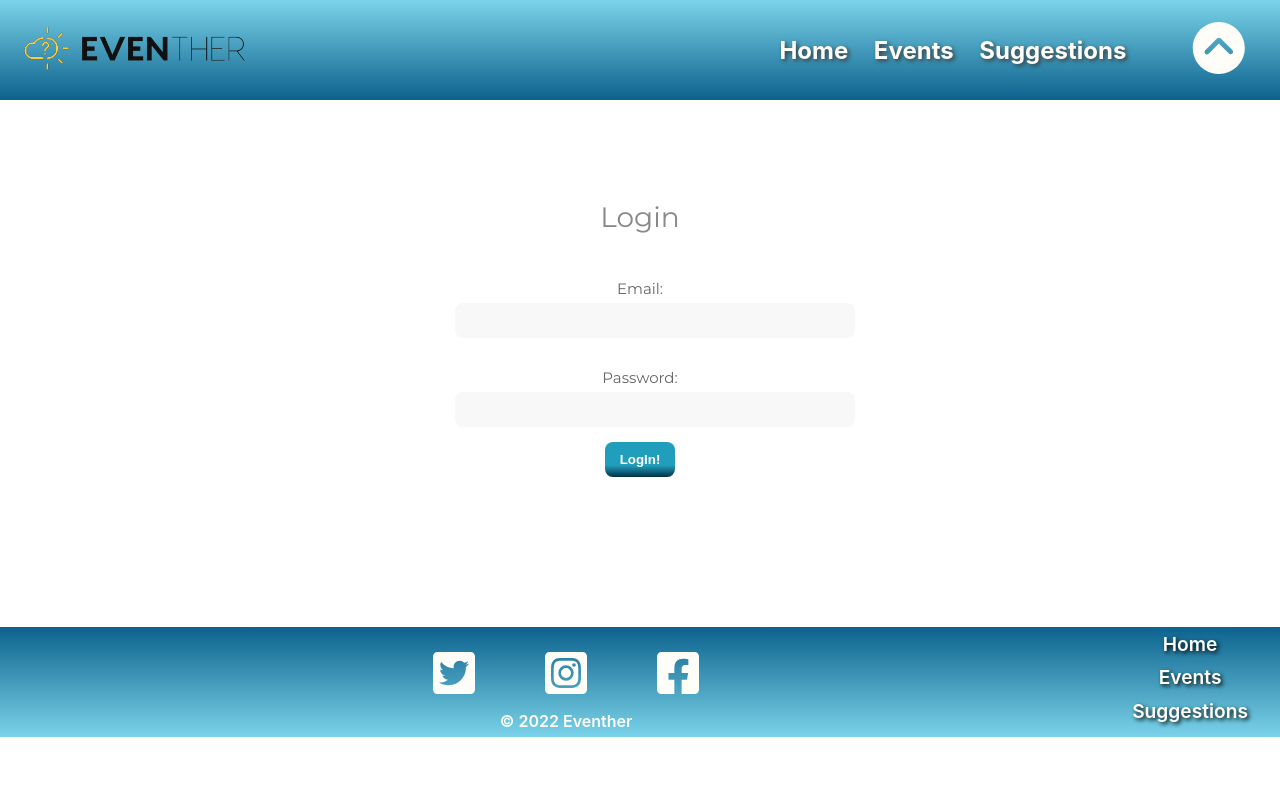
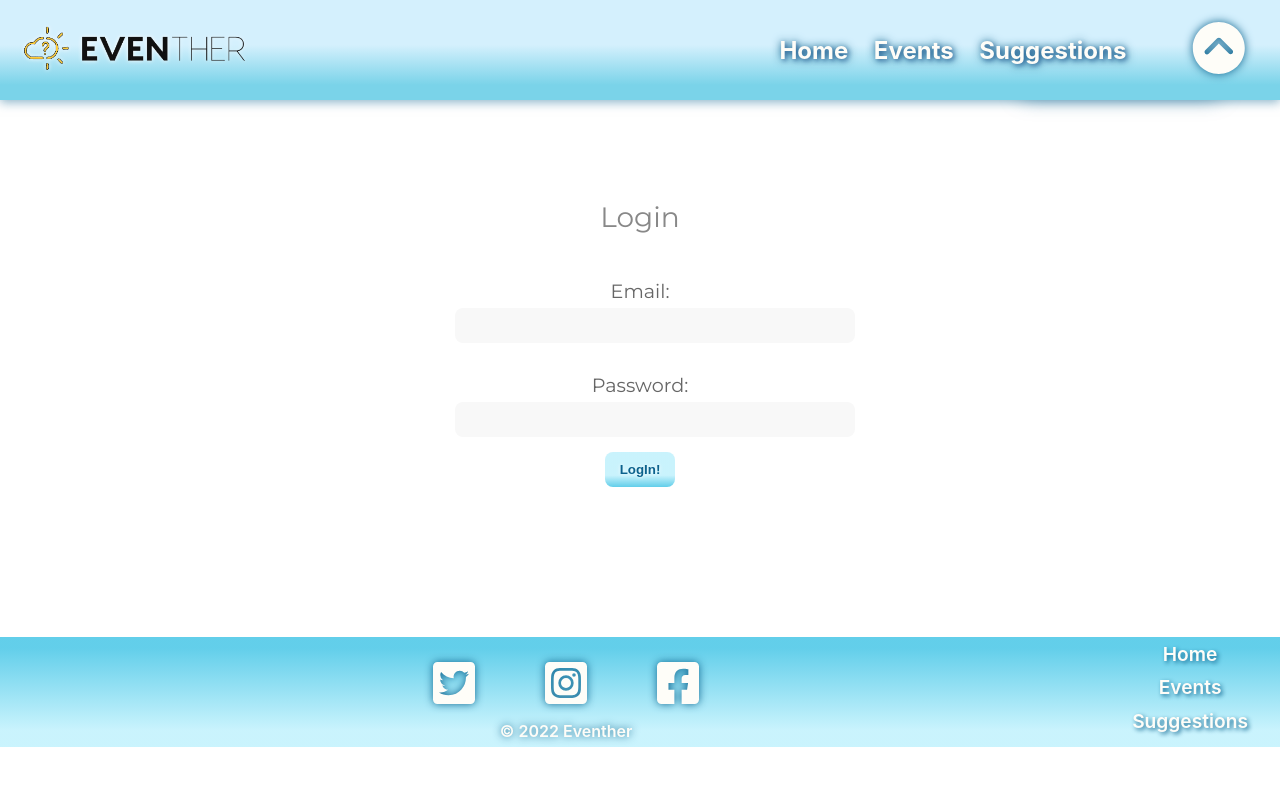
Before and after one commit to Eventher/eventher-weather-app, a React (Vite) app in the folder frontend/: page /login in a window 1280 px wide. Both pictures are taken after a click on the icon 1203 px from the left and 48 px from the top of the page. Shown: the top 786 px of the page. Built offline with nearby package versions, Linux system fonts and the light colour scheme; no server answers.

Commit message:
design rendering, softer colors

```diff
--- a/frontend/src/components/EventsList/EventsCards/EventsCards.css
+++ b/frontend/src/components/EventsList/EventsCards/EventsCards.css
@@ -63,12 +63,13 @@
 }
 
 .rightBtn {
-  float: right;
+  background: radial-gradient(rgba(199, 243, 253, 0.95), rgba(90, 204, 233, 0.95));  float: right;
   width: 50px;
   height: 50px;
   margin: 20px 20% 25px 0px;
 }
 .leftBtn {
+  background: radial-gradient(rgba(199, 243, 253, 0.95), rgba(90, 204, 233, 0.95));  float: right;
   float: left;
   margin: 20px 0px 25px 20%;
   width: 50px;
--- a/frontend/src/components/Suggestions/suggestions.css
+++ b/frontend/src/components/Suggestions/suggestions.css
@@ -1,3 +1,5 @@
+@import url("https://fonts.googleapis.com/css2?family=Inter:wght@200;300;600&family=Montserrat:wght@400;700&display=swap");
+
 .suggestions-form {
   display: flex;
   flex-direction: column;
@@ -5,12 +7,14 @@
 }
 
 .suggestions-label {
+  font-family: montserrat, sans-serif;
+  font-weight: 200;
   display: block;
   color: #666;
-  font-size: 1.6rem;
+  font-size: 1.2rem;
   margin: 1rem 20%;
   transition: 0.4s;
-  text-align: left;
+  text-align: center;
 }
 
 .suggestions-form-group:focus-within .suggestions-label {
@@ -47,7 +51,7 @@
 }
 
 .alert {
-  color: red;
+  color: #f8f8f8;
   filter: drop-shadow(0 0 6px rgba(98, 60, 60, 0.5));
   margin-bottom: 15px;
 }
@@ -62,12 +66,13 @@
   margin: 2rem auto 0;
   background-image: linear-gradient(
     to bottom,
-    #219ebc,
-    #219ebc,
-    #219ebc,
-    #023047
+    rgba(199, 243, 253, 0.95),
+    rgba(199, 243, 253, 0.95),
+    rgba(199, 243, 253, 0.95),
+    rgba(90, 204, 233, 0.95)
   );
-  color: #fff;
+  color: var(--dark-blue);
+  text-shadow: 0 0 4px white;
   font-weight: 600;
   font-size: 1.2rem;
   text-align: center;
@@ -79,13 +84,14 @@
   }
 
   .suggestions-label {
-    font-size: 1.5rem;
+    font-family: montserrat, sans-serif;
+    font-size: 1.2rem;
     margin: 1rem 0;
   }
 
   .suggestions-input,
   .text-area {
-    font-size: 1rem;
+    font-size: 1.2rem;
     width: 100%;
   }
 }
--- a/frontend/src/components/footer/footer.css
+++ b/frontend/src/components/footer/footer.css
@@ -2,8 +2,8 @@
   background: var(--dark-blue);
   background: linear-gradient(
     180deg,
-    var(--dark-blue) 0%,
-    var(--clear-blue) 100%
+    rgba(90, 204, 233, 0.95) 10%,
+    rgba(199, 243, 253, 0.95) 85%
   );
 
   width: 100%;
@@ -24,12 +24,14 @@
   height: auto;
   padding: 1rem 2rem 0;
   color: var(--white);
+  filter: drop-shadow(0 0 4px rgba(12, 98, 141, 0.95))
 }
 
 #copyrights {
   color: var(--white);
   font-weight: 600;
   padding-top: 0.6rem;
+  filter: drop-shadow(0 0 4px rgba(12, 98, 141, 0.95))
 }
 
 .website-map {
@@ -47,7 +49,7 @@
 .listItem a {
   text-decoration: none;
   color: var(--white);
-  text-shadow: 2px 2px 4px #000000;
+  text-shadow: 2px 2px 4px rgba(12, 98, 141, 0.95);
   font-weight: 600;
   font-size: 1.2rem;
 }
--- a/frontend/src/components/header/Navbar.module.css
+++ b/frontend/src/components/header/Navbar.module.css
@@ -41,9 +41,9 @@
 
 .MainNavbar {
   background: linear-gradient(
-    0deg,
-    rgba(122, 211, 233, 0.95) 0%,
-    rgba(12, 98, 141, 0.9) 100%
+    180deg,
+    rgba(90, 204, 233, 0.95) 10%,
+    rgba(199, 243, 253, 0.95) 85%
   );
 }
 
@@ -51,10 +51,11 @@
   z-index: 0;
   right: 90px;
   background: var(--dark-blue);
+  border-radius: 0 0 10px 10px;
   background: linear-gradient(
     180deg,
-    rgba(12, 98, 141, 0.95) 0%,
-    rgba(122, 211, 233, 0.95) 100%
+    rgba(90, 204, 233, 0.95) 10%,
+    rgba(199, 243, 253, 0.95) 85%
   );
 }
 
@@ -65,12 +66,16 @@
 .NavItem {
   padding: 10px 0 10px 2vw;
   font-weight: 700;
-  text-shadow: 2px 2px 4px #3b3939;
+  /* text-shadow: 2px 2px 4px #3b3939; */
+  filter: drop-shadow(0 0 4px rgba(12, 98, 141, 0.95))
+
 }
 
 .NavItem a {
   text-decoration: none;
   color: var(--white);
+  text-shadow: 2px 2px 4px rgba(14, 58, 124, 0.5);
+
 }
 
 .ComputerNavigation {
@@ -82,10 +87,12 @@
   height: 100px;
   background: linear-gradient(
     0deg,
-    var(--dark-blue) 0%,
-    var(--clear-blue) 100%
+    var(--clear-blue) 15%,
+    rgb(212, 240, 253) 55%
   );
   z-index: 1;
+  filter: drop-shadow( 0 2px 10px rgba(12, 98, 141, 0.5));
+
 }
 
 .UserIconComputer {
@@ -99,6 +106,8 @@
   width: 12vw;
   height: 6.5vh;
   color: var(--white);
+  filter: drop-shadow(0 0 4px rgba(12, 98, 141, 0.95))
+
 }
 
 .Hamburger,
@@ -109,6 +118,8 @@
   width: 12vw;
   height: 7vh;
   color: var(--white);
+  filter: drop-shadow(0 0 4px rgb(14, 78, 110))
+
 }
 
 .LogoContainer {
@@ -124,9 +135,10 @@
 }
 
 .MobileLogo {
-  height: 45px;
+  height: 50px;
   width: auto;
-  padding-left: 10px;
+  padding-left: 20px;
+  filter: drop-shadow(0 0 2px white)
 }
 
 @media only screen and (min-width: 750px) {
@@ -139,10 +151,11 @@
     transform: none !important;
     background: linear-gradient(
       0deg,
-      var(--dark-blue) 0%,
-      var(--clear-blue) 100%
+      var(--clear-blue) 15%,
+      rgb(212, 240, 253) 55%
     );
     z-index: 1;
+    box-shadow: 0 2px 10px rgba(12, 98, 141, 0.5);
   }
 
   .SignLogInBar {
@@ -152,6 +165,7 @@
     animation-name: slideInTwo;
     animation-duration: 0.6s;
     transform: translate(30px, 100px);
+    filter: drop-shadow(0 0 10px rgba(12, 98, 141, 0.5))
   }
 
   .MainNavbar + div ul.SignLogInBar {
@@ -168,7 +182,7 @@
 
   .NavItem {
     font-size: 1.5rem;
-    text-shadow: 2px 2px 4px #3b3939;
+    text-shadow: 2px 2px 4px rgba(14, 58, 124, 0.5);
   }
 
   .NavItem a {
@@ -185,6 +199,8 @@
     padding-left: 2rem;
     color: var(--white);
     display: initial;
+    filter: drop-shadow(0 0 5px rgb(12, 98, 141))
+
   }
 
   .LogoContainer {
@@ -201,5 +217,6 @@
     height: 50px;
     width: auto;
     padding-left: 20px;
+    filter: drop-shadow(0 0 2px white)
   }
 }
--- a/frontend/src/components/landing-page/landing.css
+++ b/frontend/src/components/landing-page/landing.css
@@ -1,4 +1,4 @@
-@import url("https://fonts.googleapis.com/css2?family=Poppins:wght@400;600;700;900&display=swap");
+@import url("https://fonts.googleapis.com/css2?family=Inter:wght@200;300;500;600&family=Montserrat:wght@400;700&display=swap");
 
 * {
   padding: 0;
@@ -60,7 +60,8 @@
 
 .inside-div {
   background-color: rgba(124, 216, 247, 0.15);
-  border-radius: 50px;
+  border-radius: 20px;
+  box-shadow: 0 0 15px rgba(40, 131, 177, 0.5);
 }
 
 .first-section,
@@ -73,7 +74,7 @@
 .text {
   text-align: left;
 
-  font-family: "Poppins", sans-serif;
+  font-family: "Inter", sans-serif;
   color: var(--dark-blue);
 
   padding: 2rem;
@@ -123,6 +124,7 @@ span:nth-child(4) {
   width: 100%;
   padding: 0 2rem;
   margin-bottom: 2rem;
+  filter: drop-shadow( 0 0 10px rgba(40, 131, 177, 0.8));
 }
 
 .links {
@@ -174,6 +176,7 @@ span:nth-child(4) {
     padding: 0.5rem;
     width: 100%;
     text-align: justify;
+    font-weight: 500;
   }
 
   .paragraph {
--- a/frontend/src/pages/logInPage/logInPageForm/Login.css
+++ b/frontend/src/pages/logInPage/logInPageForm/Login.css
@@ -51,7 +51,7 @@
 .login-form-inner .login-form-group .login-formLabel {
   display: block;
   color: #666;
-  font-size: 15px;
+  font-size: 1.2rem;
   margin-bottom: 5px;
   transition: 0.4s;
 }
@@ -81,15 +81,16 @@
   border-radius: 8px;
   background-image: linear-gradient(
     to bottom,
-    #219ebc,
-    #219ebc,
-    #219ebc,
-    #023047
+    rgba(199, 243, 253, 0.95),
+    rgba(199, 243, 253, 0.95),
+    rgba(199, 243, 253, 0.95),
+    rgba(90, 204, 233, 0.95)
   );
   background-size: 200%;
   background-position: 0%;
   transition: 0.4s;
-  color: #fff;
+  color: var(--dark-blue);
+  text-shadow: 0 0 4px white;
   font-weight: 700;
   cursor: pointer;
 }
--- a/frontend/src/pages/signInPage/signInPageForm/Signin.css
+++ b/frontend/src/pages/signInPage/signInPageForm/Signin.css
@@ -52,7 +52,7 @@
 .signin-form-inner .signin-form-group .signin-formLabel {
   display: block;
   color: #666;
-  font-size: 15px;
+  font-size: 1.2rem;
   margin-bottom: 5px;
   transition: 0.4s;
 }
@@ -82,15 +82,16 @@
   border-radius: 8px;
   background-image: linear-gradient(
     to bottom,
-    #219ebc,
-    #219ebc,
-    #219ebc,
-    #023047
+    rgba(199, 243, 253, 0.95),
+    rgba(199, 243, 253, 0.95),
+    rgba(199, 243, 253, 0.95),
+    rgba(90, 204, 233, 0.95)
   );
   background-size: 200%;
   background-position: 0%;
   transition: 0.4s;
-  color: #fff;
+  color: var(--dark-blue);
+  text-shadow: 0 0 4px white;
   font-weight: 700;
   cursor: pointer;
 }
--- a/frontend/src/pages/suggestionsPage/suggestions.css
+++ b/frontend/src/pages/suggestionsPage/suggestions.css
@@ -1,5 +1,5 @@
 .suggestions-title {
-  font-size: 3rem;
+  font-size: 2rem;
   color: var(--dark-blue);
   text-shadow: 0px 0px 4px rgba(0, 0, 0, 0.2);
   padding-top: 120px;
```
Also changed, not shown: frontend/src/assets/Eventher.png, 1 other file (tests, documents, lock files or other folders).
